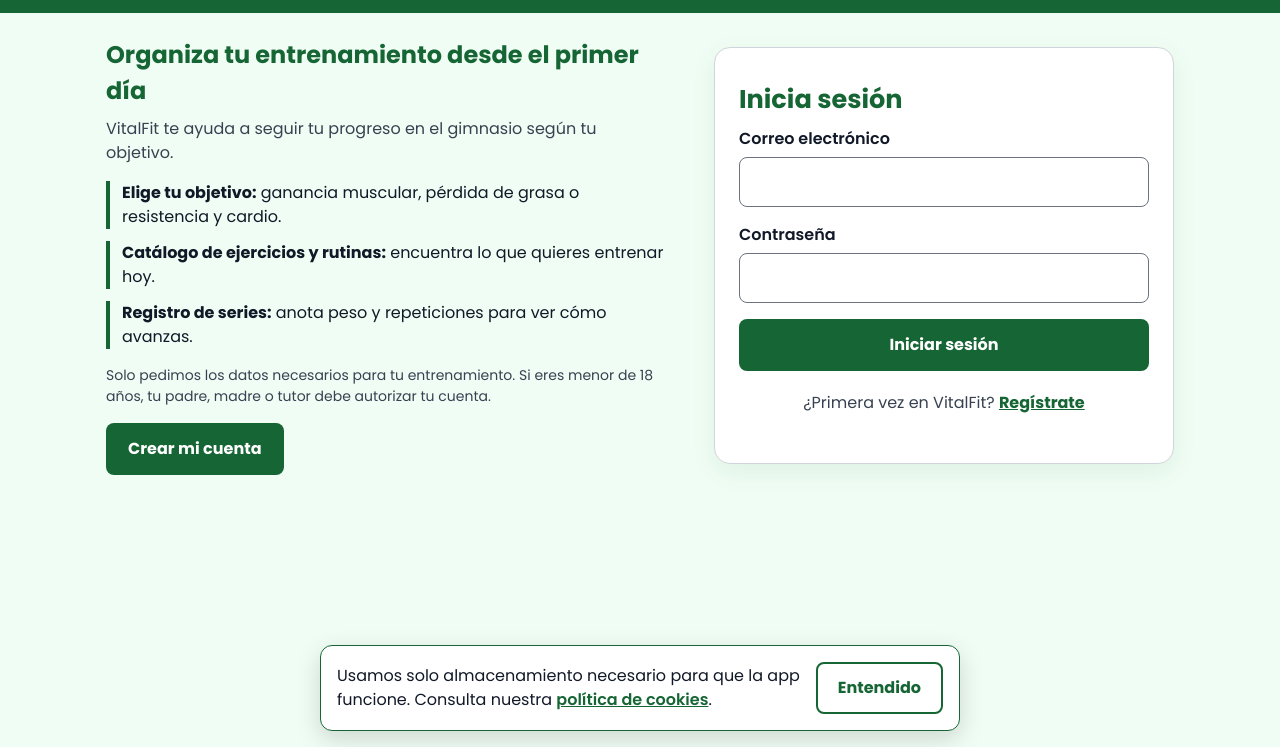
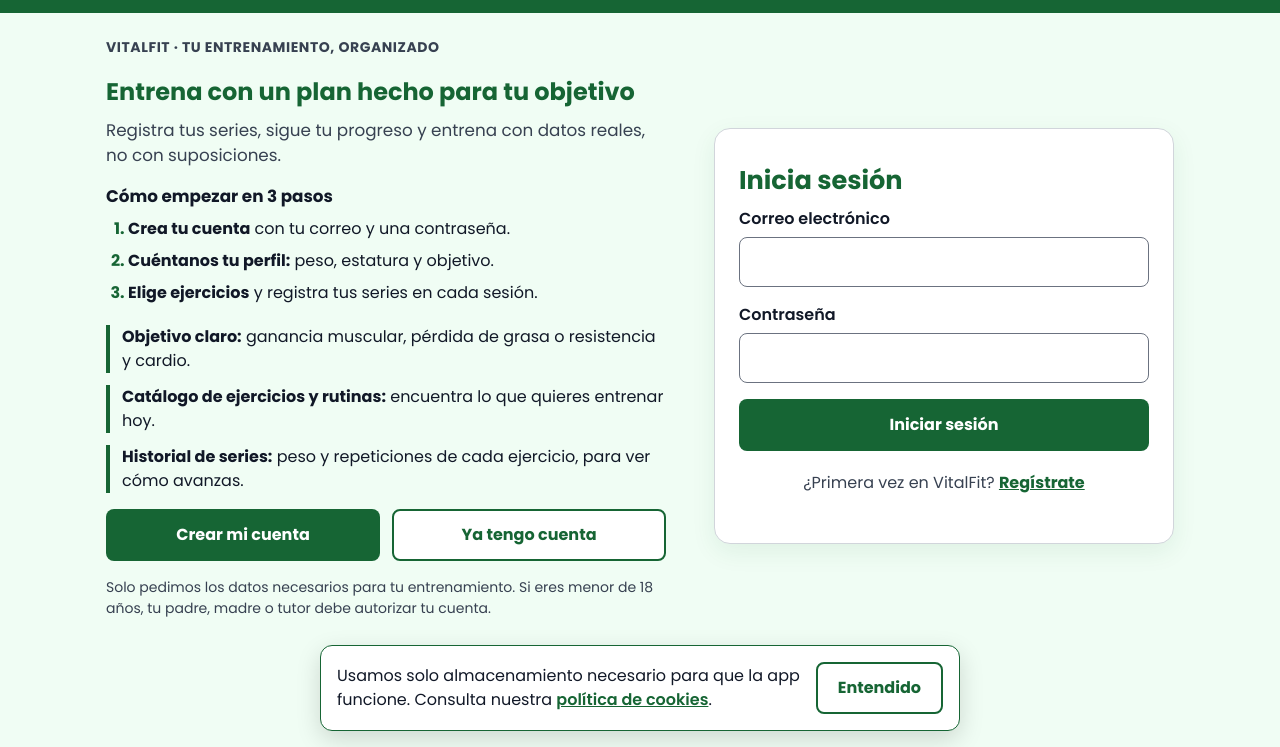
Before and after one commit to menadeya1-blip/Vitalfit-database, a plain HTML site: page Proyecto gimnasio/principal_index/index.html in a window 1280 px wide. Shown: the part 53-800 px from the top of the page. Drawn offline with Linux system fonts and the light colour scheme.

Commit message:
Mejora la presentación de la página de inicio para atraer registros
- Título y descripción más directos
- Cómo empezar en 3 pasos (cuenta, perfil y series)
- Botones "Crear mi cuenta" y "Ya tengo cuenta"

Co-Authored-By: Claude Haiku 5.5 <noreply@anthropic.com>
Claude-Session: https://claude.ai/code/session_01YN829CDAktJeoce64uvStd

```diff
--- a/Proyecto gimnasio/javascript/main.js
+++ b/Proyecto gimnasio/javascript/main.js
@@ -43,6 +43,7 @@
     $('btn-show-register').addEventListener('click', () => mostrarVista('register-container'));
     $('btn-show-login').addEventListener('click', () => mostrarVista('login-container'));
     $('btn-hero-registro').addEventListener('click', () => mostrarVista('register-container'));
+    $('btn-hero-login').addEventListener('click', () => mostrarVista('login-container'));
     $('btn-pending-login').addEventListener('click', () => mostrarVista('login-container'));
 
     // Enlaces legales: todavía no existen las páginas (pendientes de revisión legal)
--- a/Proyecto gimnasio/principal_index/index.css
+++ b/Proyecto gimnasio/principal_index/index.css
@@ -74,6 +74,14 @@ body {
 .beneficios { list-style: none; padding: 0; margin: 0 0 16px; display: grid; gap: 12px; }
 .beneficios li { padding-left: 12px; border-left: 4px solid var(--verde-oscuro); }
 .intro .help { margin: 0 0 16px; }
+
+.intro-etiqueta { margin: 0 0 8px; font-size: 0.875rem; font-weight: 700; letter-spacing: 0.04em; text-transform: uppercase; color: var(--verde-oscuro); }
+.intro-lead { font-size: 1.05rem; }
+.intro-subtitulo { font-size: 1.05rem; margin: 0 0 8px; color: var(--texto); }
+.pasos { margin: 0 0 20px; padding-left: 22px; display: grid; gap: 8px; color: var(--texto); }
+.pasos li::marker { color: var(--verde-oscuro); font-weight: 700; }
+.intro-acciones { display: flex; flex-wrap: wrap; gap: 12px; margin: 8px 0 16px; }
+.intro-acciones .btn { flex: 1 1 180px; }
 
 @media (min-width: 900px) {
   .auth-container {
--- a/Proyecto gimnasio/principal_index/index.html
+++ b/Proyecto gimnasio/principal_index/index.html
@@ -22,17 +22,31 @@
   </header>
 
   <main id="contenido" class="auth-container">
-    <!-- PRESENTACIÓN: explica VitalFit y lleva al registro -->
+    <!-- PRESENTACIÓN: atrae al cliente y lleva a crear su cuenta -->
     <section class="intro" aria-labelledby="intro-titulo">
-      <h2 id="intro-titulo">Organiza tu entrenamiento desde el primer día</h2>
-      <p>VitalFit te ayuda a seguir tu progreso en el gimnasio según tu objetivo.</p>
+      <p class="intro-etiqueta">VitalFit · tu entrenamiento, organizado</p>
+      <h2 id="intro-titulo">Entrena con un plan hecho para tu objetivo</h2>
+      <p class="intro-lead">Registra tus series, sigue tu progreso y entrena con datos reales, no con suposiciones.</p>
+
+      <h3 class="intro-subtitulo">Cómo empezar en 3 pasos</h3>
+      <ol class="pasos">
+        <li><strong>Crea tu cuenta</strong> con tu correo y una contraseña.</li>
+        <li><strong>Cuéntanos tu perfil:</strong> peso, estatura y objetivo.</li>
+        <li><strong>Elige ejercicios</strong> y registra tus series en cada sesión.</li>
+      </ol>
+
       <ul class="beneficios">
-        <li><strong>Elige tu objetivo:</strong> ganancia muscular, pérdida de grasa o resistencia y cardio.</li>
+        <li><strong>Objetivo claro:</strong> ganancia muscular, pérdida de grasa o resistencia y cardio.</li>
         <li><strong>Catálogo de ejercicios y rutinas:</strong> encuentra lo que quieres entrenar hoy.</li>
-        <li><strong>Registro de series:</strong> anota peso y repeticiones para ver cómo avanzas.</li>
+        <li><strong>Historial de series:</strong> peso y repeticiones de cada ejercicio, para ver cómo avanzas.</li>
       </ul>
+
+      <div class="intro-acciones">
+        <button type="button" id="btn-hero-registro" class="btn btn-primary">Crear mi cuenta</button>
+        <button type="button" id="btn-hero-login" class="btn btn-outline">Ya tengo cuenta</button>
+      </div>
+
       <p class="help">Solo pedimos los datos necesarios para tu entrenamiento. Si eres menor de 18 años, tu padre, madre o tutor debe autorizar tu cuenta.</p>
-      <button type="button" id="btn-hero-registro" class="btn btn-primary">Crear mi cuenta</button>
     </section>
 
     <section class="auth-card" aria-live="polite">
```
